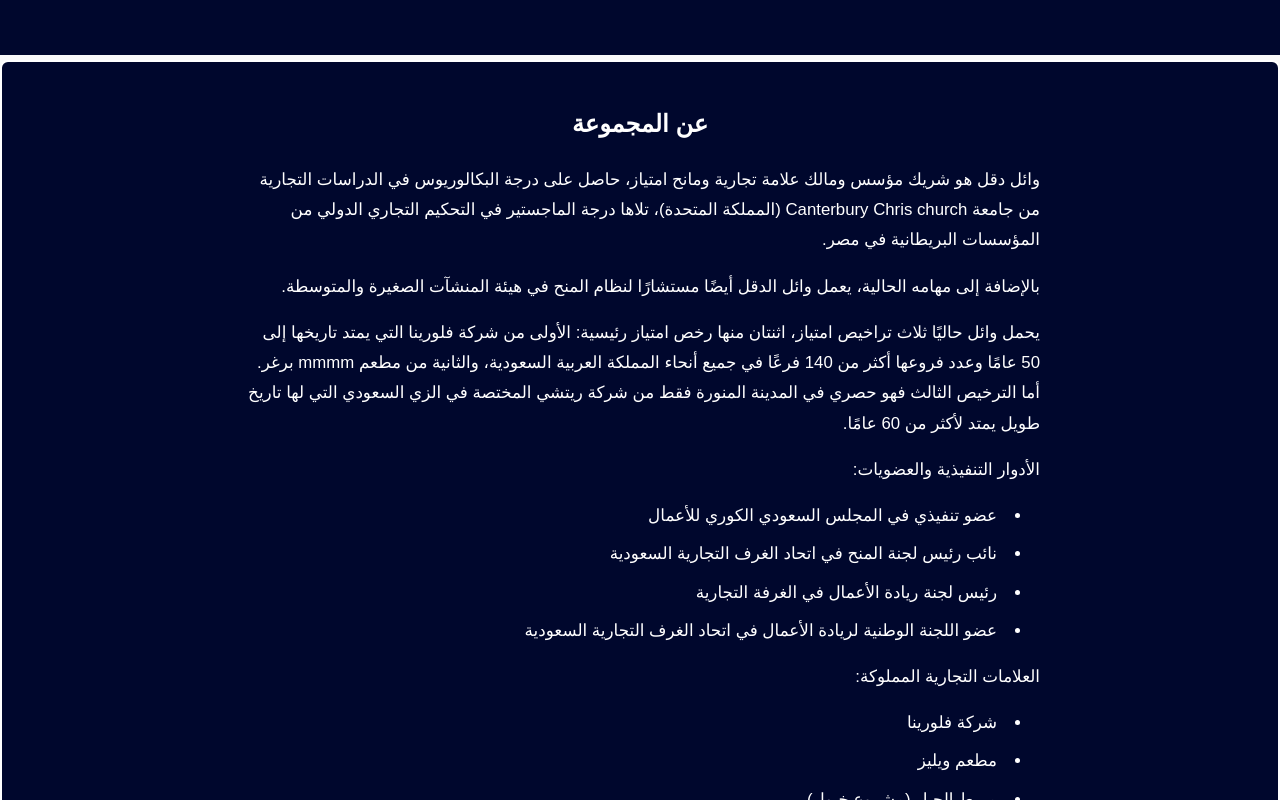
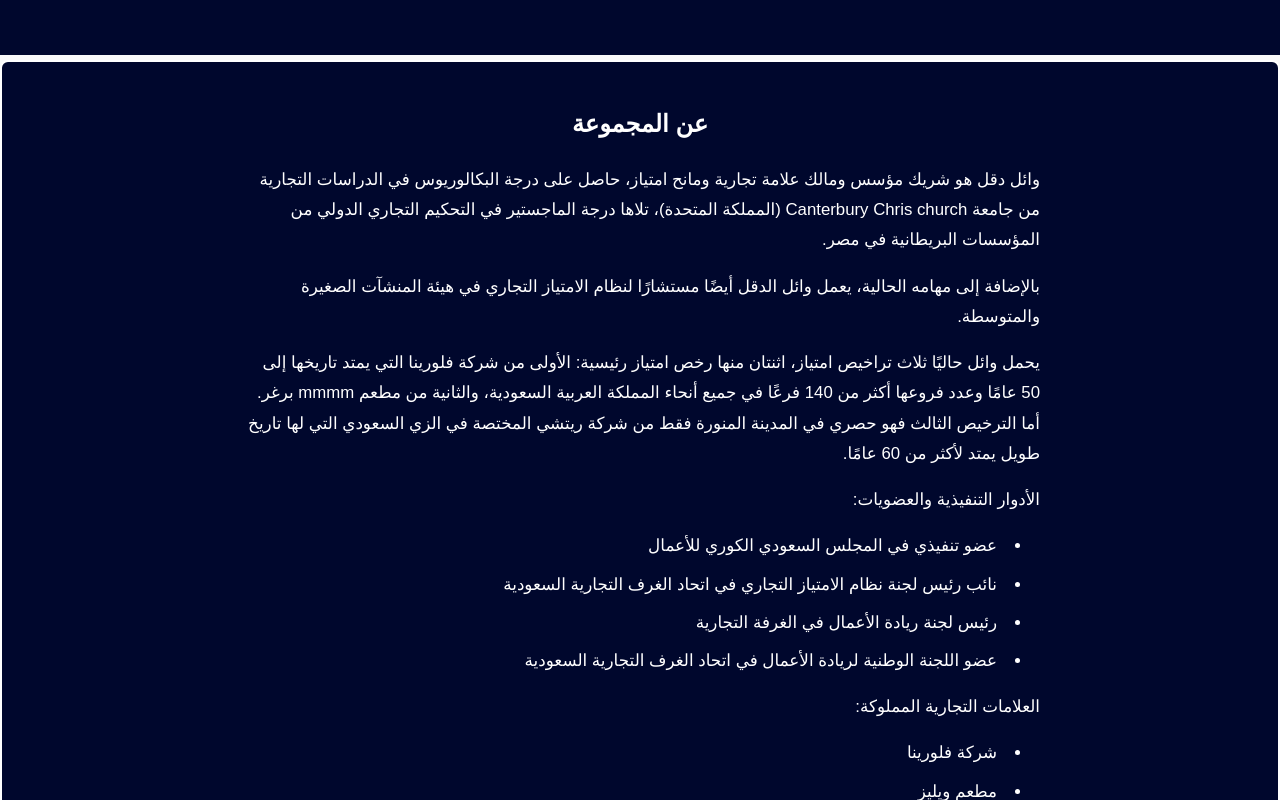
Before and after one commit to wkd9/wkd, a plain HTML site: page index.html in a window 1280 px wide. Shown: the part 408-1208 px from the top of the page. Drawn offline with Linux system fonts and the light colour scheme.

Commit message:
Add files via upload

```diff
--- a/index.html
+++ b/index.html
@@ -47,12 +47,12 @@
       <h2>عن المجموعة</h2>
       <div class="about-text">
         <p>وائل دقل هو شريك مؤسس ومالك علامة تجارية ومانح امتياز، حاصل على درجة البكالوريوس في الدراسات التجارية من جامعة Canterbury Chris church (المملكة المتحدة)، تلاها درجة الماجستير في التحكيم التجاري الدولي من المؤسسات البريطانية في مصر.</p>
-        <p>بالإضافة إلى مهامه الحالية، يعمل وائل الدقل أيضًا مستشارًا لنظام المنح في هيئة المنشآت الصغيرة والمتوسطة.</p>
+        <p>بالإضافة إلى مهامه الحالية، يعمل وائل الدقل أيضًا مستشارًا لنظام الامتياز التجاري في هيئة المنشآت الصغيرة والمتوسطة.</p>
         <p>يحمل وائل حاليًا ثلاث تراخيص امتياز، اثنتان منها رخص امتياز رئيسية: الأولى من شركة فلورينا التي يمتد تاريخها إلى 50 عامًا وعدد فروعها أكثر من 140 فرعًا في جميع أنحاء المملكة العربية السعودية، والثانية من مطعم mmmm برغر. أما الترخيص الثالث فهو حصري في المدينة المنورة فقط من شركة ريتشي المختصة في الزي السعودي التي لها تاريخ طويل يمتد لأكثر من 60 عامًا.</p>
         <p>الأدوار التنفيذية والعضويات:</p>
         <ul class="about-list">
           <li>عضو تنفيذي في المجلس السعودي الكوري للأعمال</li>
-          <li>نائب رئيس لجنة المنح في اتحاد الغرف التجارية السعودية</li>
+          <li>نائب رئيس لجنة نظام الامتياز التجاري في اتحاد الغرف التجارية السعودية</li>
           <li>رئيس لجنة ريادة الأعمال في الغرفة التجارية</li>
           <li>عضو اللجنة الوطنية لريادة الأعمال في اتحاد الغرف التجارية السعودية</li>
         </ul>
```
